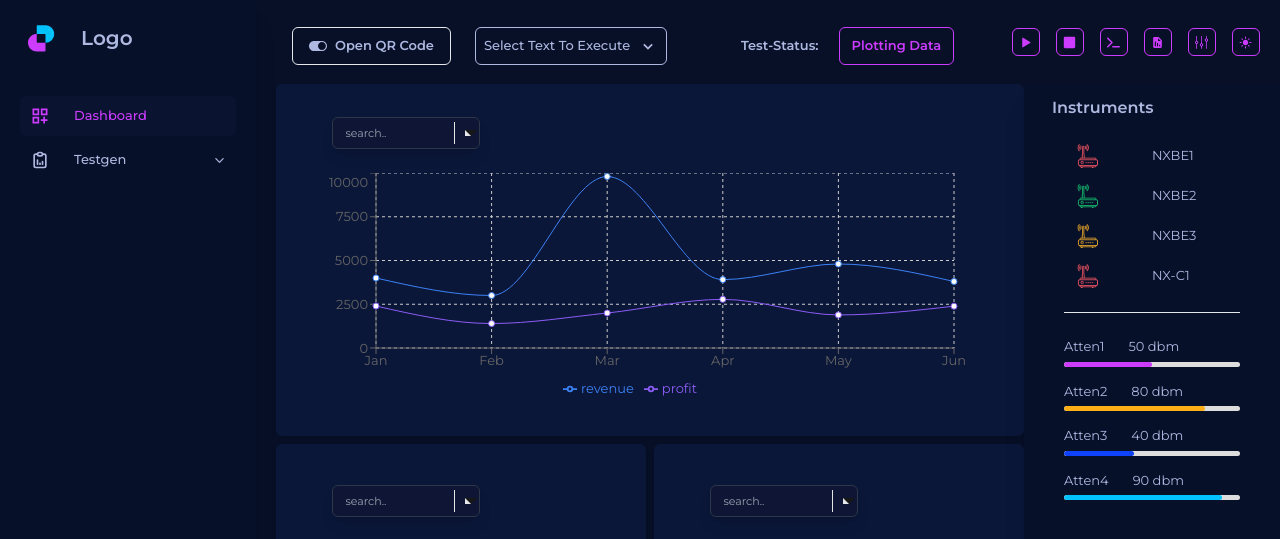
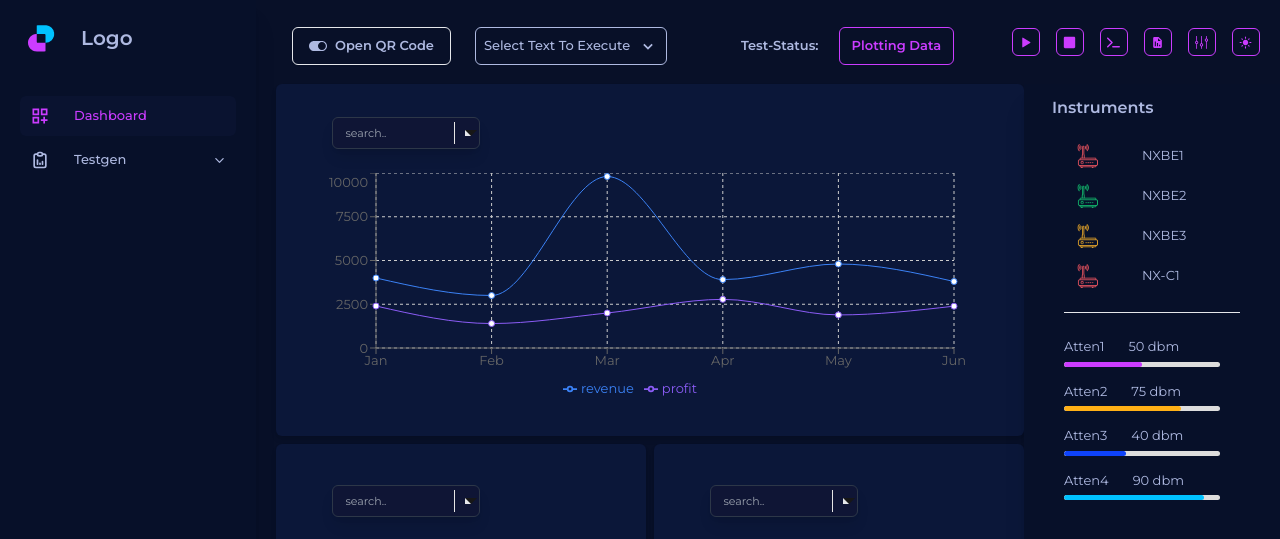
Before and after one commit to L3gacyRajat/wifi-dashbard, a React (Vite) app: page / in a window 1280 px wide. Shown: the top 539 px of the page. Built offline with nearby package versions, Linux system fonts and the light colour scheme.

Commit message:
updated scrollbar

```diff
--- /dev/null
+++ b/src/layouts/CustomScrollbar.jsx
@@ -0,0 +1,37 @@
+import React from 'react';
+import PropTypes from 'prop-types';
+
+const CustomScrollbar = ({ className, width, thumbColor, hoverColor }) => {
+  const scrollbarStyle = `
+    .${className}::-webkit-scrollbar {
+      width: ${width}px;
+    }
+
+    .${className}::-webkit-scrollbar-track {
+      box-shadow: inset 0 0 5px grey;
+          border-radius: 10px;
+    }
+
+    .${className}::-webkit-scrollbar-thumb {
+      background-color: ${thumbColor};
+      border-radius: 10px;
+    }
+
+    .${className}::-webkit-scrollbar-thumb:hover {
+      background-color: ${hoverColor};
+    }
+  `;
+
+  return (
+    <style>{scrollbarStyle}</style>
+  );
+};
+
+CustomScrollbar.propTypes = {
+  className: PropTypes.string.isRequired,
+  width: PropTypes.number.isRequired,
+  thumbColor: PropTypes.string.isRequired,
+  hoverColor: PropTypes.string.isRequired,
+};
+
+export default CustomScrollbar;
--- a/src/layouts/rightnavbar/AttenuationComponent.jsx
+++ b/src/layouts/rightnavbar/AttenuationComponent.jsx
@@ -1,10 +1,11 @@
 import React, { useEffect, useState } from 'react';
+import CustomScrollbar from '../CustomScrollbar';
 
 const AttenuationComponent = () => {
   const [loaded, setLoaded] = useState(false);
   const attenuationLevels = [
     { name: 'Atten1', dbm: 50, color: '#CB3CFF', fillPercentage: 50 },
-    { name: 'Atten2', dbm: 80, color: '#FFB016', fillPercentage: 80 },
+    { name: 'Atten2', dbm: 75, color: '#FFB016', fillPercentage: 75 },
     { name: 'Atten3', dbm: 40, color: '#0E43FB', fillPercentage: 40 },
     { name: 'Atten4', dbm: 90, color: '#00C2FF', fillPercentage: 90 },
   ];
@@ -14,7 +15,9 @@ const AttenuationComponent = () => {
   }, []);
 
   return (
-    <div className='w-[-webkit-fill-available]'>
+
+    <div className='w-[-webkit-fill-available] atten_status' style={{ overflowY: 'auto', maxHeight: '180px', paddingRight: '20px' }}>
+        <CustomScrollbar width={5} className="atten_status" thumbColor="#AEB9E1" hoverColor="#c4d1ff" />
       {attenuationLevels.map((level, index) => (
         <div key={index}>
           <span className='mr-2'>{level.name}</span>
--- a/src/layouts/rightnavbar/connection/Connect.jsx
+++ b/src/layouts/rightnavbar/connection/Connect.jsx
@@ -1,4 +1,5 @@
 import React, { useState, useEffect } from 'react';
+import CustomScrollbar from '../../CustomScrollbar';
 import connectdata from './connectdata';
 
 const Connect = () => {
@@ -23,7 +24,8 @@ const Connect = () => {
   }, []); // useEffect will only run once on component mount
 
   return (
-    <div className='py-3'>
+    <div className='py-3 instrument' style={{ overflowY: 'auto', maxHeight: '200px', paddingRight: '20px' }}>
+      <CustomScrollbar width={5} className="instrument" thumbColor="#AEB9E1" hoverColor="#c4d1ff" />
       {connectdata.map((value) => (
         <div className='text-textcolor items-center dark:text-black text-1xl px-3 grid grid-cols-2 py-1 mb-2' key={value.id}>
           <img src={showDefaultImage ? 'white wifi.png' : getStatusImage(value.status)} className='w-6 bounce-animation' alt="Wifi Image" />
@@ -47,7 +49,6 @@ const getStatusImage = (status) => {
   }
 };
 
-// CSS styles as template literals
 const styles = `
   @keyframes bounce {
     0% {
```
